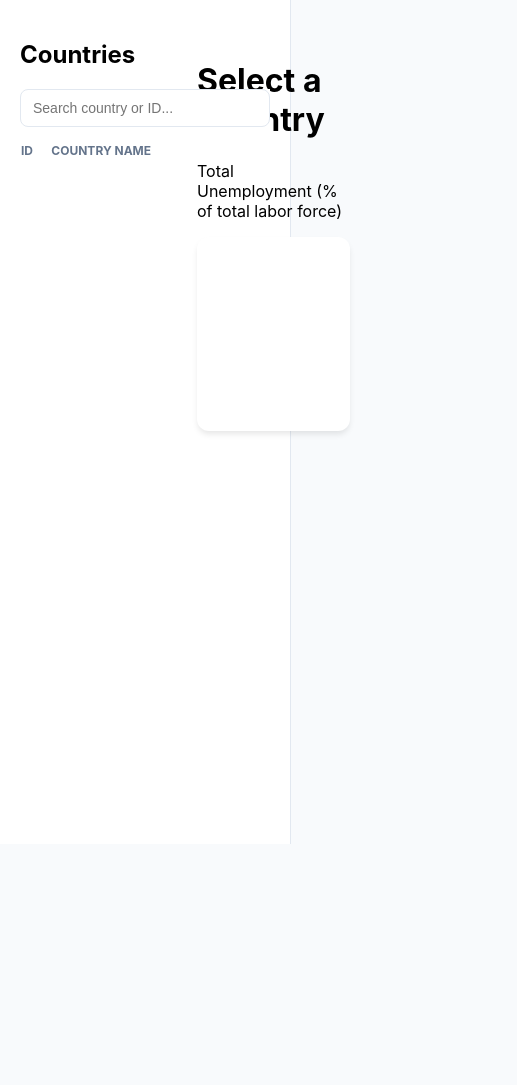
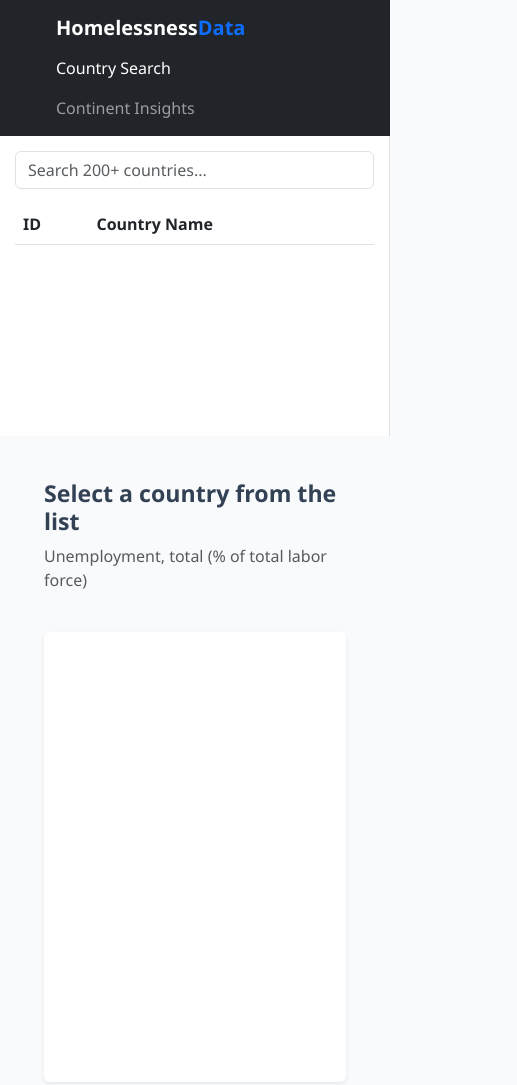
Before and after one commit to Ghostylace/DataVisualisation, a plain HTML site: page index.html in a window 390 px wide. Shown: the whole page, 517 px wide, since content can reach past the window. Before the commit the page ends 844 px from the top, so only its background shows below. Drawn offline with nearby package versions, Linux system fonts and the light colour scheme; no server answers.

Commit message:
add new page and changes

```diff
--- a/index.html
+++ b/index.html
@@ -3,39 +3,50 @@
 <head>
     <meta charset="UTF-8">
     <meta name="viewport" content="width=device-width, initial-scale=1.0">
-    <title>Global Unemployment Insights</title>
+    <title>Data Explorer - Search</title>
+    <link href="https://cdn.jsdelivr.net/npm/bootstrap@5.3.0/dist/css/bootstrap.min.css" rel="stylesheet">
     <script src="https://code.jquery.com/jquery-3.6.0.min.js"></script>
     <script src="https://cdn.jsdelivr.net/npm/chart.js"></script>
     <link rel="stylesheet" href="style.css">
 </head>
 <body>
+    <nav class="navbar navbar-expand-lg navbar-dark bg-dark">
+        <div class="container-fluid px-4">
+            <a class="navbar-brand fw-bold" href="#">Homelessness<span class="text-primary">Data</span></a>
+            <div class="navbar-nav">
+                <a class="nav-link active" href="index.html">Country Search</a>
+                <a class="nav-link" href="continents.html">Continent Insights</a>
+            </div>
+        </div>
+    </nav>
+
+    <div class="app-container">
         <aside id="dataTableDiv">
-            <h2>Countries</h2>
             <div class="search-container">
-                <input type="text" id="countrySearch" placeholder="Search country or ID...">
+                <input type="text" id="countrySearch" class="form-control" placeholder="Search 200+ countries...">
             </div>
-            <table id="dataTable">
+            <table id="dataTable" class="table table-hover">
                 <thead>
                     <tr>
-                        <th id="dataTableCId">ID</th>
-                        <th id="dataTableCName">Country Name</th>
+                        <th>ID</th>
+                        <th>Country Name</th>
                     </tr>
                 </thead>
-                <tbody id="dataTableBody">
-                    </tbody>
+                <tbody id="dataTableBody"></tbody>
             </table>
         </aside>
 
         <main id="dataChartDiv">
-            <header>
-                <h1 id="countryTitle">Select a Country</h1>
-                <p>Total Unemployment (% of total labor force)</p>
-            </header>
-            <div class="chart-container">
+            <div class="chart-header p-4">
+                <h1 id="countryTitle" class="h3">Select a country from the list</h1>
+                <p class="text-muted">Unemployment, total (% of total labor force)</p>
+            </div>
+            <div class="chart-wrapper mx-4 p-4 bg-white shadow-sm rounded">
                 <canvas id="unemploymentChart"></canvas>
             </div>
         </main>
     </div>
+
     <script src="script.js"></script>
 </body>
 </html>
--- a/style.css
+++ b/style.css
@@ -1,96 +1,120 @@
+/* 1. Global Styles & Variables */
 :root {
-    --primary: #2563eb;
-    --bg: #f8fafc;
-    --sidebar-bg: #ffffff;
-    --border: #e2e8f0;
+    --primary: #0d6efd;
+    --dark-bg: #1e293b;
+    --light-bg: #f8fafc;
+    --border: #dee2e6;
 }
 
-body {
+html, body {
+    height: 100%;
     margin: 0;
-    font-family: 'Inter', system-ui, sans-serif;
-    background-color: var(--bg);
+    font-family: 'Segoe UI', system-ui, -apple-system, sans-serif;
+    background-color: var(--light-bg);
 }
 
-.container {
+/* 2. Common Components */
+.navbar {
+    background: var(--dark-bg);
+    color: white;
+    padding: 0.5rem 2rem;
+    z-index: 1000;
+}
+
+.card {
+    background: white;
+    border-radius: 12px;
+    padding: 20px;
+    box-shadow: 0 4px 6px -1px rgba(0,0,0,0.1);
+    border: none;
+    height: 100%;
+}
+
+h3, .h3 {
+    margin-top: 0;
+    color: #334155;
+    font-weight: 600;
+}
+
+/* 3. SEARCH PAGE LAYOUT (index.html) */
+/* This specific container prevents the whole window from scrolling */
+.app-container {
     display: flex;
-    height: 100vh;
+    height: calc(100vh - 56px); /* Fill remaining height */
+    overflow: hidden;
 }
 
 #dataTableDiv {
-    min-width: 250px;
-    width: 30vw;
-    height: calc(100vh - 40px);
-    background: var(--sidebar-bg);
+    width: 350px;
+    background: #ffffff;
     border-right: 1px solid var(--border);
-    overflow: scroll;
-    padding: 20px;
-}
-
-#dataTable {
-    width: 100%;
-    border-collapse: collapse;
-}
-
-#dataTable th {
-    text-align: left;
-    color: #64748b;
-    font-size: 12px;
-    text-transform: uppercase;
-    padding-bottom: 10px;
-}
-
-#dataTableBody tr {
-    cursor: pointer;
-    border-bottom: 1px solid #f1f5f9;
-    transition: background 0.2s;
-}
-
-#dataTableBody tr:hover {
-    background: #eff6ff;
-}
-
-#dataTableBody td {
-    padding: 12px 8px;
-    font-size: 14px;
-}
-
-#dataChartDiv {
-    position: absolute;
-    top: 0;
-    right: 0;
-    bottom: 0;
-    left: calc(30vw + 40px);
-    padding: 40px;
-}
-
-.chart-container {
-    flex-grow: 1;
-    background: white;
-    padding: 20px;
-    border-radius: 12px;
-    box-shadow: 0 4px 6px -1px rgb(0 0 0 / 0.1);
+    overflow-y: auto; /* Internal scroll for country list */
+    padding: 15px;
 }
 
 .search-container {
     position: sticky;
     top: 0;
     background: white;
+    z-index: 5;
     padding-bottom: 15px;
-    z-index: 10;
 }
 
-#countrySearch {
-    width: 100%;
-    padding: 10px 12px;
-    border: 1px solid var(--border);
-    border-radius: 8px;
-    font-size: 14px;
-    outline: none;
-    box-sizing: border-box;
-    transition: border-color 0.2s;
+#dataChartDiv {
+    flex: 1;
+    background: var(--light-bg);
+    overflow-y: auto; /* Allows chart area to scroll if content grows */
+    padding: 20px;
 }
 
-#countrySearch:focus {
-    border-color: var(--primary);
-    box-shadow: 0 0 0 3px rgba(37, 99, 235, 0.1);
+.chart-wrapper {
+    background: white;
+    border-radius: 12px;
+    padding: 20px;
+    box-shadow: 0 4px 6px -1px rgba(0,0,0,0.1);
+    min-height: 450px;
 }
+
+/* Table Hover Effects */
+#dataTableBody tr { cursor: pointer; transition: background 0.2s; }
+#dataTableBody tr:hover { background-color: #f1f7ff; }
+
+/* 4. CONTINENT PAGE LAYOUT (continents.html) */
+/* This container allows the whole page to scroll naturally */
+.dashboard-container {
+    padding: 30px 20px;
+    max-width: 1400px;
+    margin: auto;
+    /* No overflow:hidden here! */
+}
+
+.dashboard-grid {
+    display: grid;
+    grid-template-columns: repeat(auto-fit, minmax(400px, 1fr));
+    gap: 24px;
+}
+
+.full-width {
+    grid-column: 1 / -1;
+}
+
+.chart-box {
+    height: 350px;
+    position: relative;
+}
+
+/* Mobile Adjustments */
+@media (max-width: 768px) {
+    .app-container {
+        flex-direction: column;
+        height: auto;
+        overflow: visible;
+    }
+    #dataTableDiv {
+        width: 100%;
+        height: 300px;
+    }
+    .dashboard-grid {
+        grid-template-columns: 1fr;
+    }
+}
```
Also changed, not shown: continents.html (added, +82 -0 lines), continents.js (added, +89 -0 lines).
